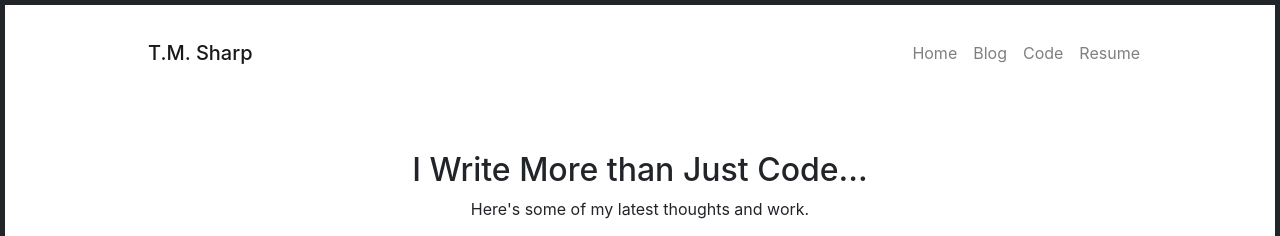
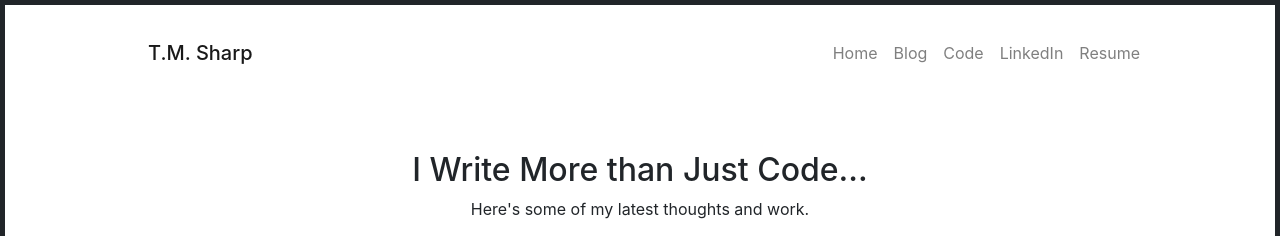
Before and after one commit to tomsharp/tmsharp.github.io, a Jekyll site: the page built from blog.html, in a window 1280 px wide. Shown: the top 236 px of the page. Built offline with Jekyll 4.4.1, drawn with Linux system fonts in a browser that asks for light colours.

Commit message:
added linkedin in nav

```diff
--- a/_data/navigation.yml
+++ b/_data/navigation.yml
@@ -7,6 +7,9 @@
 - name: Code
   link: https://www.github.com/tomsharp
   target: _blank
+- name: LinkedIn
+  link: https://www.linkedin.com/in/tom-sharp/
+  target: _blank
 - name: Resume
   link: /assets/Tom Sharp_2020.pdf
   target: _blank
```
Also changed, not shown: 2 other files.
